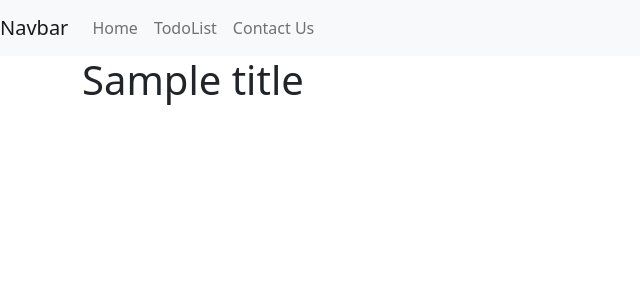
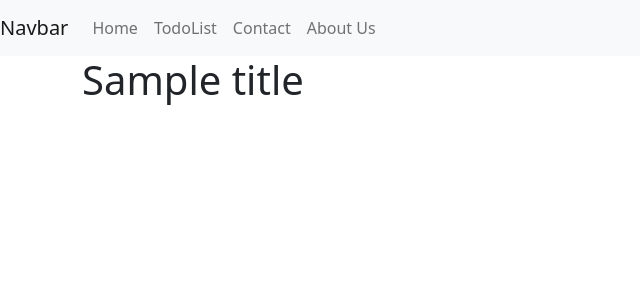
Before and after one commit to AmansGit/TodoApp_django, a Django app: template Todo/todolist_app/templates/about.html in a window 1280 px wide. Shown: the top 300 px of the page, without its empty margins (0-640 px from the left). Run offline with Django 3.2, Linux system fonts and the light colour scheme; the template is opened without the code that fills it: most values are stand-ins (such as "Sample title", 1, 10 or a date in 2020).

Commit message:
directory structure

```diff
--- a/Todo/todolist_app/templates/about.html
+++ b/Todo/todolist_app/templates/about.html
@@ -18,7 +18,8 @@
     <div class="navbar-nav">
         <a class="nav-link" href="#">Home</a>
         <a class="nav-link" href="#">TodoList</a>
-        <a class="nav-link" href="#">Contact Us</a>
+        <a class="nav-link" href="#">Contact</a>
+        <a class="nav-link" href="#">About Us</a>
     </div>
   </div>
 </nav>
--- a/Todo/todolist_app/urls.py
+++ b/Todo/todolist_app/urls.py
@@ -3,4 +3,7 @@ from . import views
 
 urlpatterns = [
     path('todolist/', views.todolist, name='todolist'),
+    path('contact/', views.contact, name='contact'),
+    path('about/', views.about, name='about'),
+    # path('todolist/', views.todolist, name='todolist'),
 ]
```
Also changed, not shown: Todo/todolist_app/templates/images/todolist.jpg (added).
